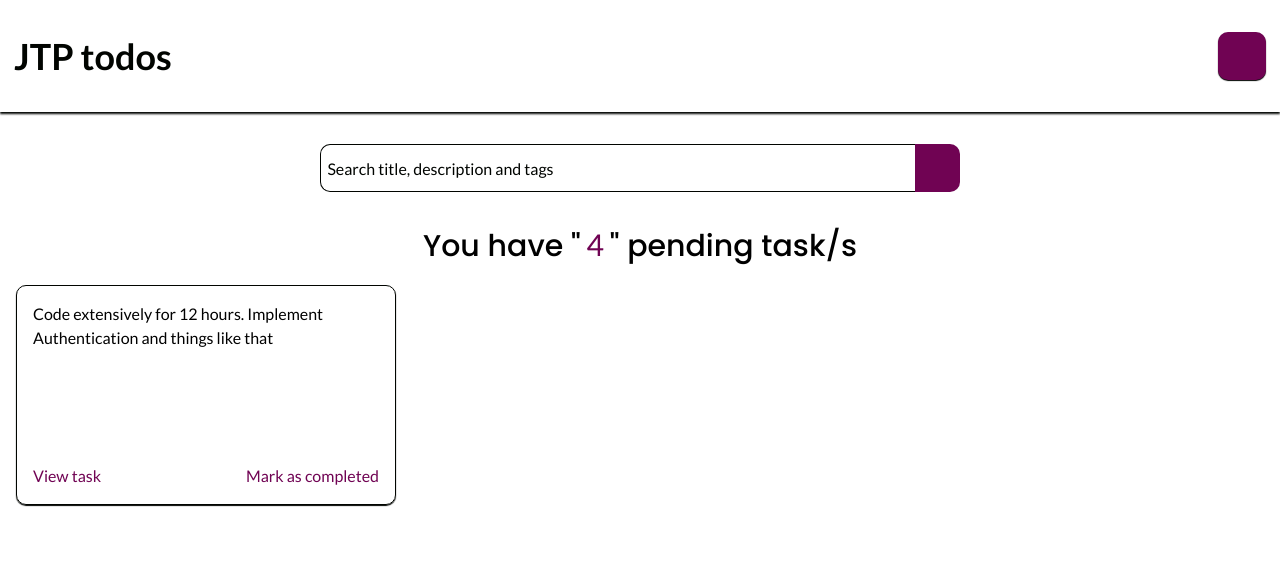
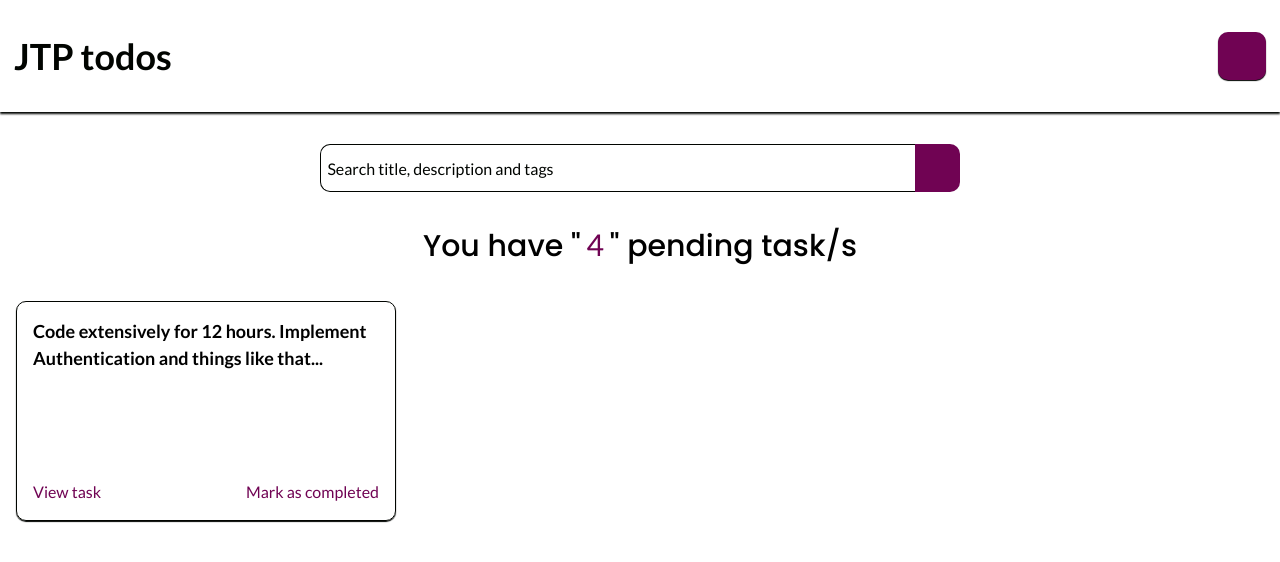
Before and after one commit to joshytheprogrammer/todos-frontend, a Nuxt app: page / in a window 1280 px wide. Shown: the top 562 px of the page. Built offline with nearby package versions, Linux system fonts and the light colour scheme; some icons are missing.

Commit message:
made changes

```diff
--- a/components/Home/Task.vue
+++ b/components/Home/Task.vue
@@ -1,7 +1,7 @@
 <template>
   <div class="task">
     <div class="title">
-      <a @click.prevent="">Code extensively for 12 hours. Implement Authentication and things like that</a>
+      <span>{{task.title}}...</span>
     </div>
     <div class="_actions">
       <a @click.prevent="">View task</a>
@@ -12,13 +12,13 @@
 
 <script>
 export default {
-
+  props: ["task"]
 }
 </script>
 
 <style lang="scss" scoped>
 .task {
-  margin: 1rem;
+  margin: 2rem 1rem;
   padding: 1rem;
   border: 1.4px solid $dark;
   box-shadow: 0px 1px 1px $dark;
--- a/pages/index.vue
+++ b/pages/index.vue
@@ -3,7 +3,7 @@
     <Nav />
     <SearchBar />
     <PageTitle :numOftasks="'4'" />
-    <Task />
+    <Task :task="{title: 'Code extensively for 12 hours. Implement Authentication and things like that'}" />
   </div>
 </template>
 
```
